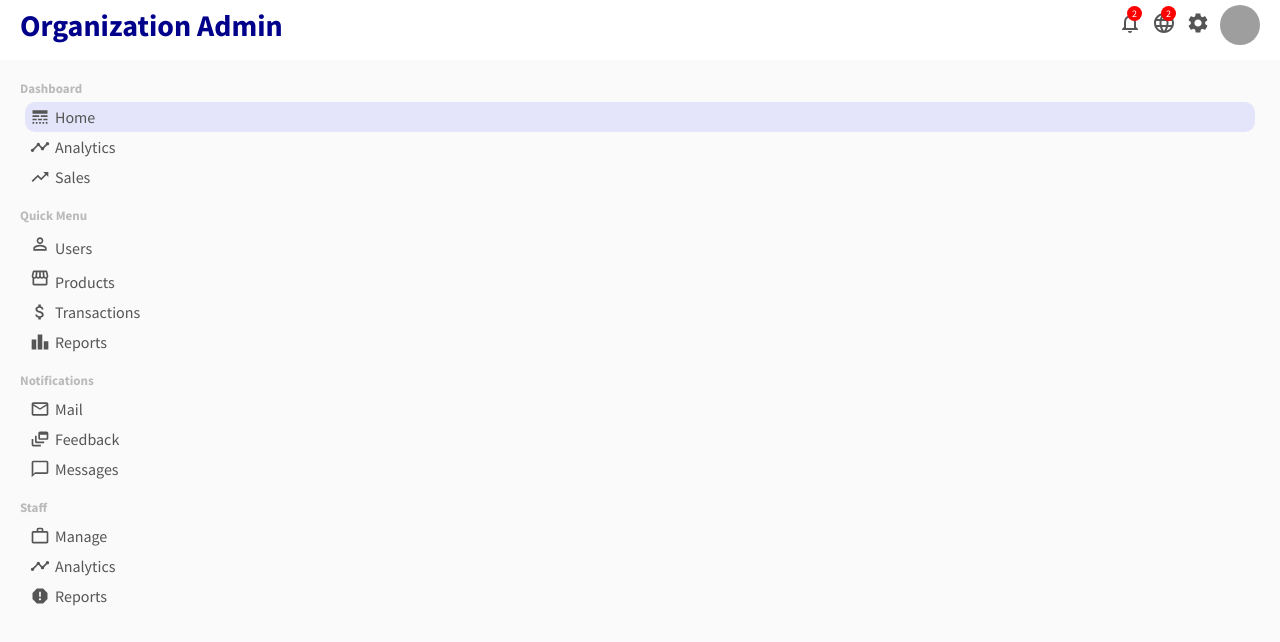
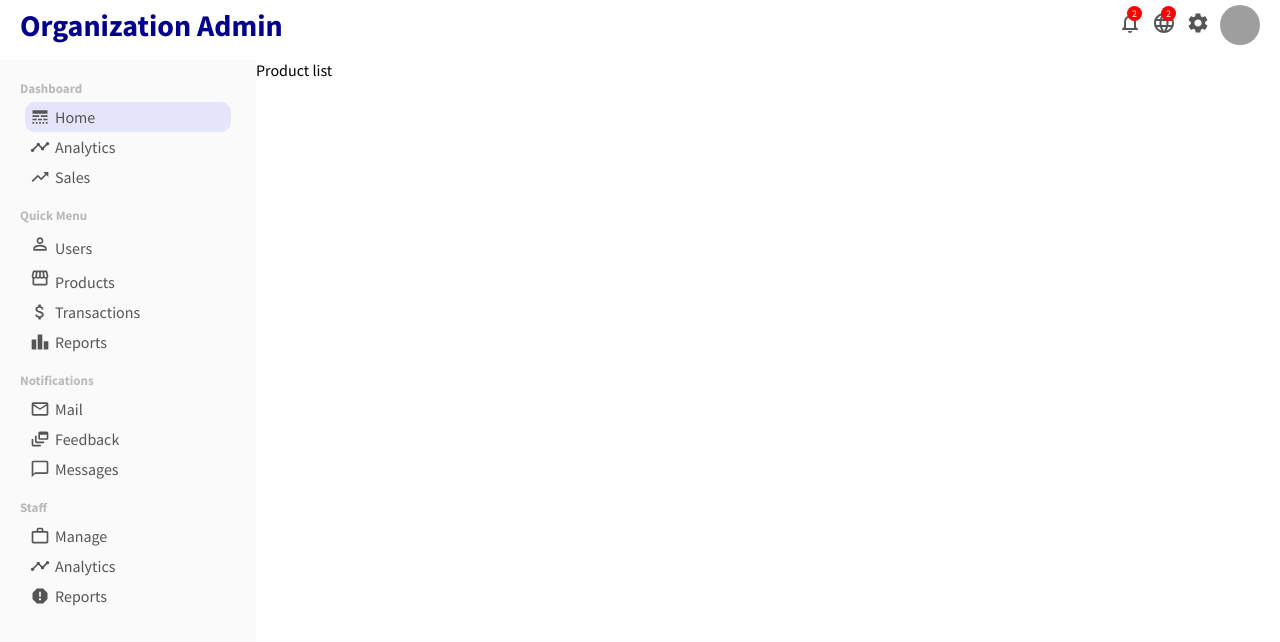
Before and after one commit to alejandropascuale/Organiation-Admin, a React (Create React App) app: page /products in a window 1280 px wide. Shown: the top 642 px of the page. Built offline with nearby package versions, Linux system fonts and the light colour scheme; grey boxes are pictures that could not be loaded.

Commit message:
create ProductList component and edit path to link a products page

```diff
--- a/src/App.js
+++ b/src/App.js
@@ -6,6 +6,7 @@ import { BrowserRouter as Router, Routes, Route, Link } from 'react-router-dom';
 import UserList from './pages/userList/UserList';
 import User from './pages/user/User';
 import NewUser from './pages/newUser/NewUser';
+import ProductList from './pages/productList/ProductList';
 
 function App() {
   return (
@@ -18,6 +19,9 @@ function App() {
           <Route path='/users' element={ <UserList /> } />
           <Route path='/user/:userId' element={ <User /> } />
           <Route path='/newUser' element={ <NewUser /> } />
+          <Route path='/products' element={ <ProductList /> } />
+          <Route path='/products/:productId' element={ <User /> } />
+          <Route path='/newproduct' element={ <User /> } />
         </Routes>
       </div>
     </Router>
--- a/src/components/Sidebar/Sidebar.jsx
+++ b/src/components/Sidebar/Sidebar.jsx
@@ -34,7 +34,7 @@ export default function Sidebar() {
                       </Link>
                   </li>
                   <li className="sidebarListItem">
-                      <Link to='products' className='link'>
+                      <Link to='/products' className='link'>
                         <Storefront className='sidebarIcon'/>
                         Products
                       </Link>
--- /dev/null
+++ b/src/pages/productList/ProductList.jsx
@@ -0,0 +1,9 @@
+import './productList.css'
+
+export default function ProductList() {
+  return (
+    <div className='productList'>
+      Product list
+    </div>
+  )
+}
--- /dev/null
+++ b/src/pages/productList/productList.css
@@ -0,0 +1,3 @@
+.productList {
+    flex: 4;
+}
```
